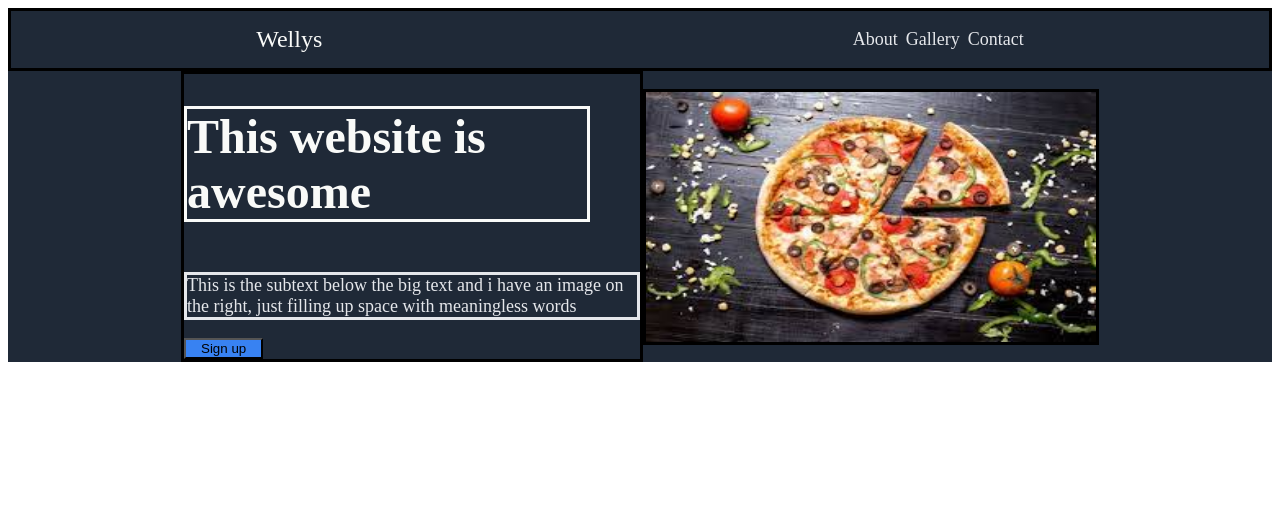
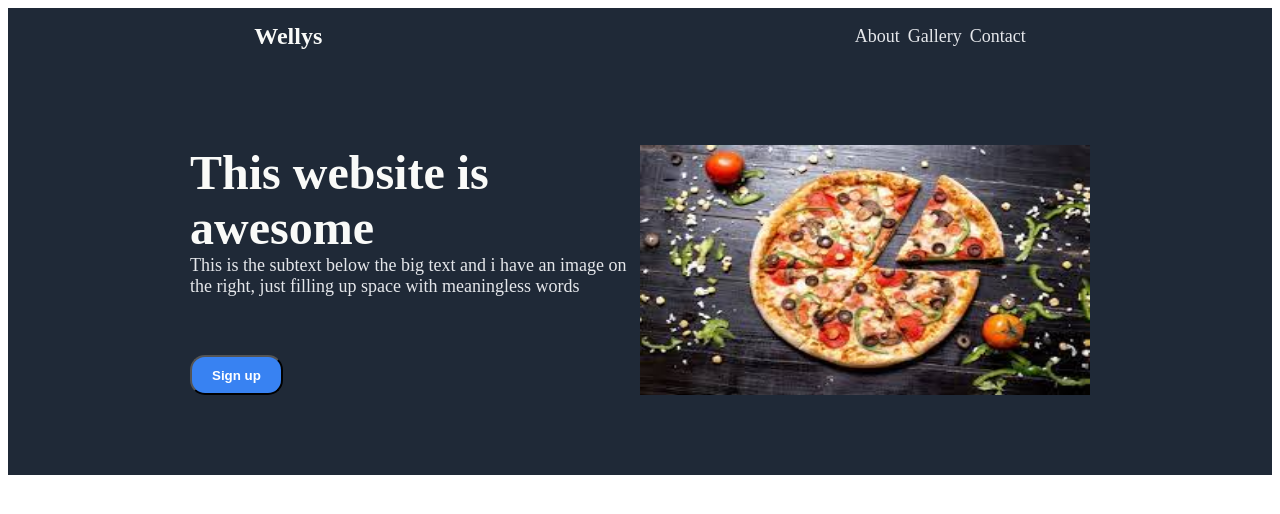
Before and after one commit to HojarascaCrepitante/Landing-Page, a plain HTML site: page index.html in a window 1280 px wide. Drawn offline with Linux system fonts and the light colour scheme.

Commit message:
finished working on the header, eliminated borders and adjusted width and height of elements, now moving onto the middle section

```diff
--- a/style.css
+++ b/style.css
@@ -3,7 +3,8 @@
     display: flex;
     flex-direction: column;
     height: max-content;
-    width:
+
+
 }
 
 .website h1{
@@ -11,19 +12,20 @@
     font-weight:bolder;
     color: #F9FAF8;
     display: flex;
-    border-style: solid;
     flex: 1;
     width: 400px;
     flex-wrap: wrap;
+    margin: 0%;
 
 }
 .website p{
     font-size: 18px;
     color: #E5E7EB;
-    border-style: solid;
+
     width:450px;
     flex-wrap: wrap;
     flex: 1;
+    margin: 0%;
 }
 
 ul{
@@ -38,20 +40,23 @@ ul{
     font-size: 24px;
     color:#F9FAF8;
     text-align: left;
+    font-weight: bolder;
 }
 
 .top{
     display:flex;
     justify-content:space-around;
     align-items: center;
-    border-style: solid;
+
+
 }
 
 .website{
     display: flex;
-    border-style: solid;
+
     flex-direction: column;
-
+    width: 450px;
+    height: 250px;
 
 }
 
@@ -59,19 +64,24 @@ img{
 
     width:450px;
     height:250px;
-    border-style: solid;
+
 }
 
 .globalHeader{
     display: flex;
     justify-content: center;
     align-items: center;
+    padding: 80px;
 }
 
 button.signup{
     background-color: #3882F2;
     width: max-content;
-    padding-left: 15px;
-    padding-right: 15px;
-    flex: 1;
+    border-radius: 15px;
+    padding-left: 20px;
+    padding-right: 20px;
+    height: 40px;
+    color: white;
+    font-weight: 700;
+    margin: 0%;
 }
```
